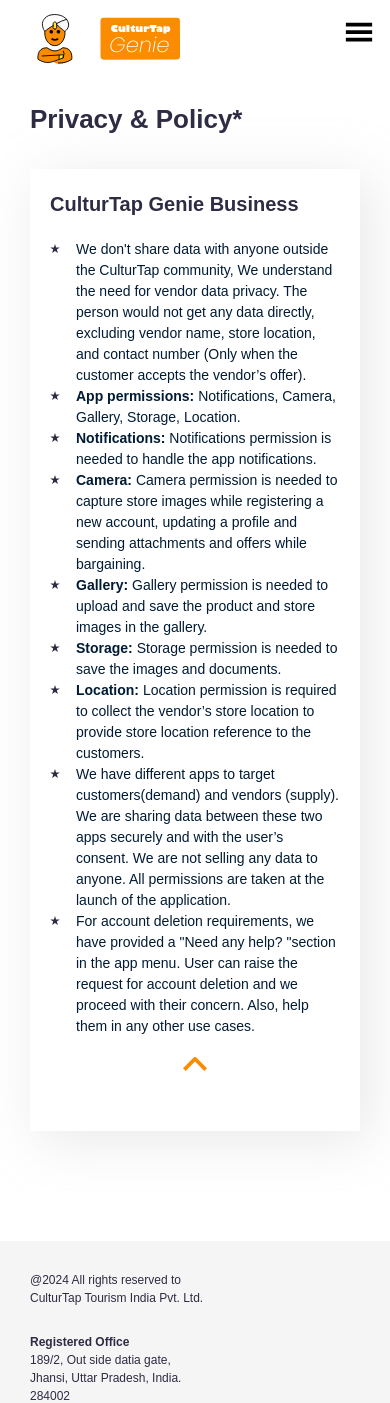
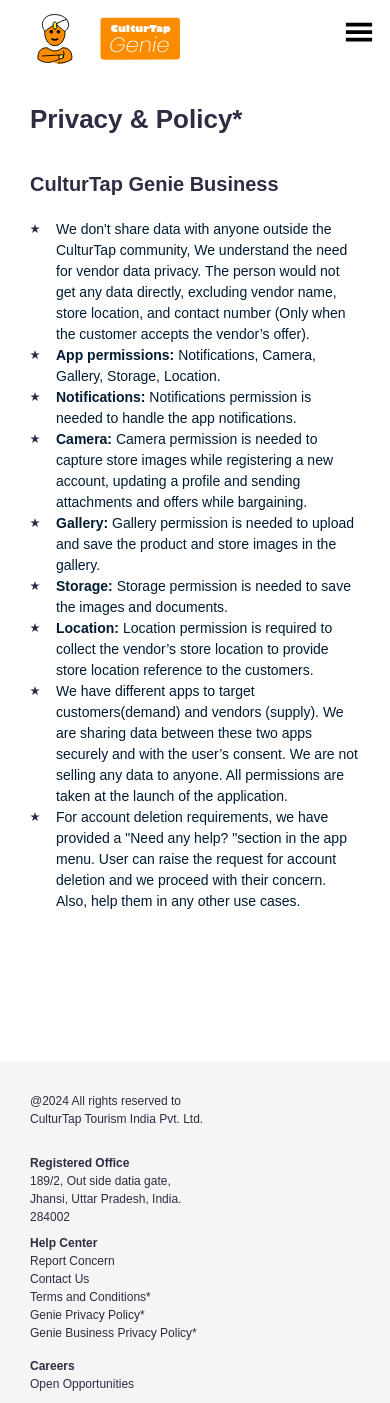
Before and after one commit to kumar-vivek-18/Genie-Web, a React (Create React App) app in the folder frontend/: page /genie/business-privacy-policy in a window 390 px wide. Shown: the top 1403 px of the page. Built offline with nearby package versions, Linux system fonts and the light colour scheme.

Commit message:
updated privacy policy flow

```diff
--- a/frontend/src/components/privacyAndPolicy/PrivacyPolicyBusiness.js
+++ b/frontend/src/components/privacyAndPolicy/PrivacyPolicyBusiness.js
@@ -20,7 +20,7 @@ const PrivacyAndPolicyBusiness = () => {
             <div className="w-full flex flex-col gap-[40px] mt-[30px] mb-[30px] md:mt-[30px]  ">
 
                 <div className="mb-[30px] flex ">
-                    <div className="w-[100%] terms-card p-[20px] flex flex-col gap-4 mx-auto">
+                    <div className="w-[100%] sm:p-[20px] flex flex-col gap-4 mx-auto">
 
                         <div className="relative pb-[40px]">
                             <p className="text-[20px] poppins-extrabold text-[#2E2C43]">
@@ -160,21 +160,7 @@ const PrivacyAndPolicyBusiness = () => {
                                     </div>
                                 </li>
                             </ul>
-                            <div className="md:hidden flex justify-center items-center mt-[20px]">
-                                <button
-                                    className="cursor-pointer"
-                                    onClick={() => {
-                                        setVendorCard(false);
-                                    }}
-                                >
-                                    <img
-                                        src={DropUp}
-                                        loading='lazy'
-                                        alt="contact"
 
-                                    />
-                                </button>
-                            </div>
 
                         </div>
                     </div>
--- a/frontend/src/components/privacyAndPolicy/PrivacyPolicyGenie.js
+++ b/frontend/src/components/privacyAndPolicy/PrivacyPolicyGenie.js
@@ -20,7 +20,7 @@ const PrivacyPolicyGenie = () => {
             <div className="w-full flex flex-col gap-[40px] mt-[30px] mb-[30px] md:mt-[30px]  ">
 
                 <div className="mb-[30px] flex ">
-                    <div className="w-[100%] terms-card p-[20px] flex flex-col gap-4 mx-auto">
+                    <div className="w-[100%]  sm:p-[20px] flex flex-col gap-4 mx-auto">
 
                         <div className="relative pb-[40px]">
                             <p className="text-[20px] poppins-extrabold text-[#2E2C43]">
@@ -160,21 +160,7 @@ const PrivacyPolicyGenie = () => {
                                     </div>
                                 </li>
                             </ul>
-                            <div className="md:hidden flex justify-center items-center mt-[20px]">
-                                <button
-                                    className="cursor-pointer"
-                                    onClick={() => {
-                                        setVendorCard(false);
-                                    }}
-                                >
-                                    <img
-                                        src={DropUp}
-                                        loading='lazy'
-                                        alt="contact"
 
-                                    />
-                                </button>
-                            </div>
 
                         </div>
                     </div>
```
